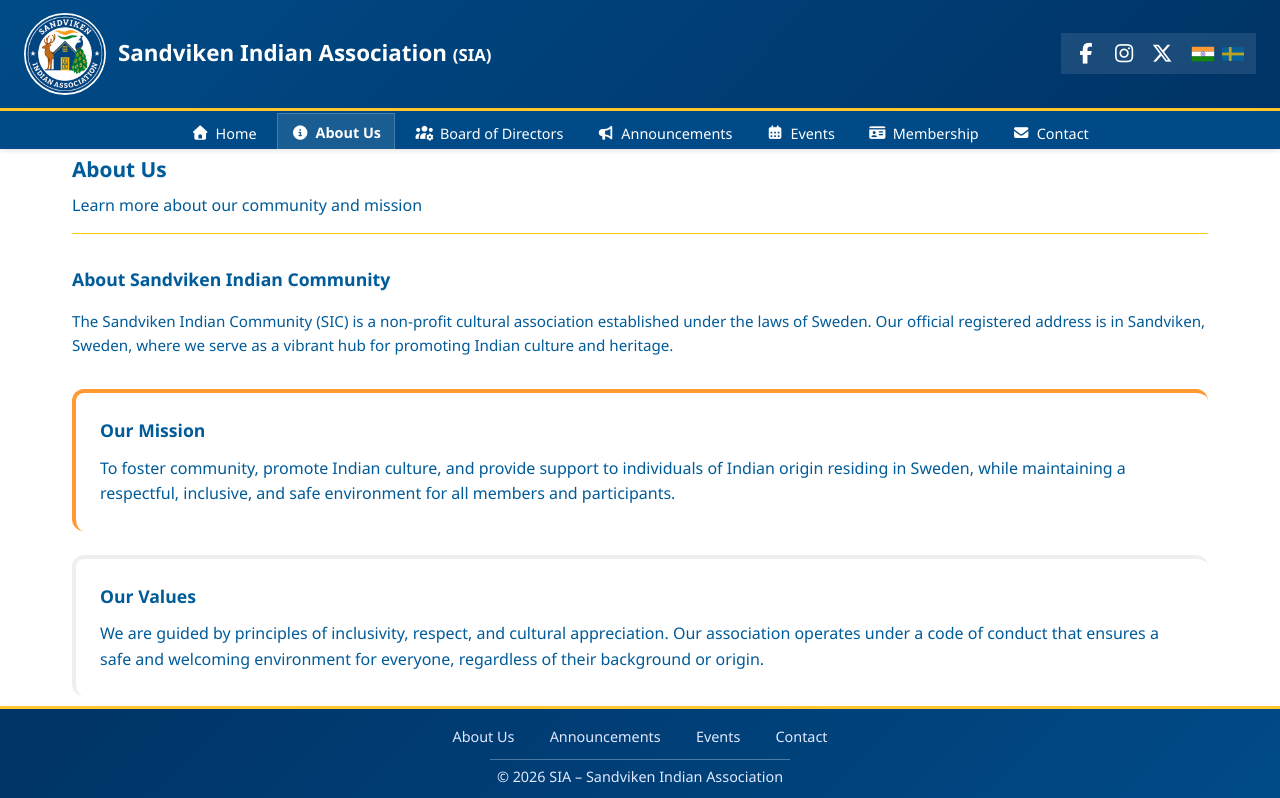
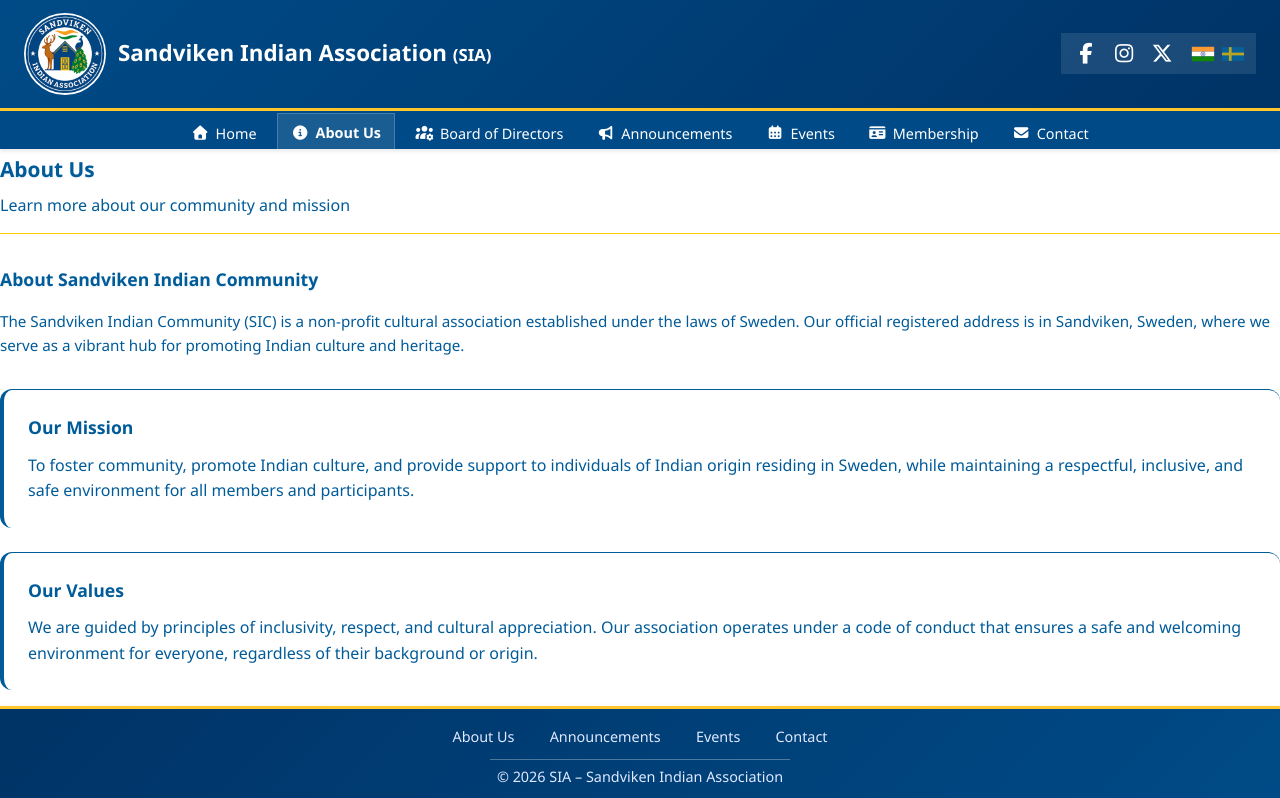
Before and after one commit to choudhary-neer/sia-website-v2, an Angular app: page /about in a window 1280 px wide. Shown: the top 798 px of the page. Built offline with nearby package versions, Linux system fonts and the light colour scheme.

Commit message:
Refinement v1

```diff
--- a/src/app/components/about/about.css
+++ b/src/app/components/about/about.css
@@ -77,19 +77,19 @@
   padding: 1.5rem;
   margin: 1.5rem 0;
   border-left: 4px solid;
-  border-top: 4px solid;
+  border-top: 1px solid;
 }
 
 .mission-card {
-  border-color: #FF9933;
+  border-color: var(--sia-sweden-blue);
 }
 
 .values-card {
-  border-color: #efefef;
+  border-color: var(--sia-sweden-blue);
 }
 
 .whatwedo-card {
-  border-color: #138808;
+  border-color: var(--sia-sweden-blue);
 }
 
 
--- a/src/styles.css
+++ b/src/styles.css
@@ -386,9 +386,9 @@
 
 /* Common Layout Classes */
 .page-container {
-  padding: 2rem;
-  max-width: 1200px;
-  margin: 0 auto;
+  padding: 0;
+  max-width: none;
+  margin: 0;
 }
 
 .content-container {
```
